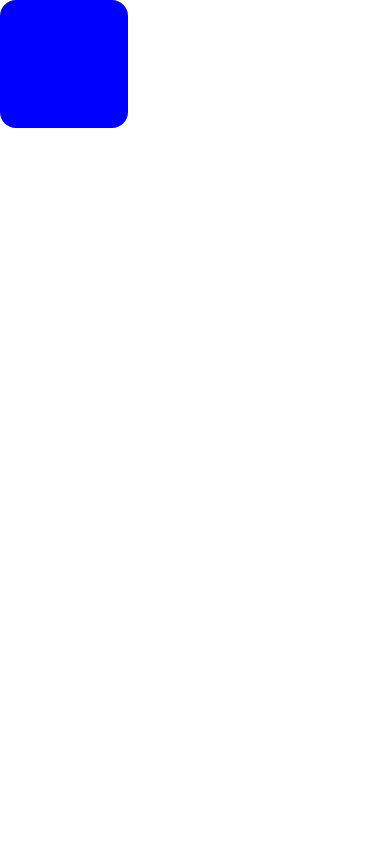
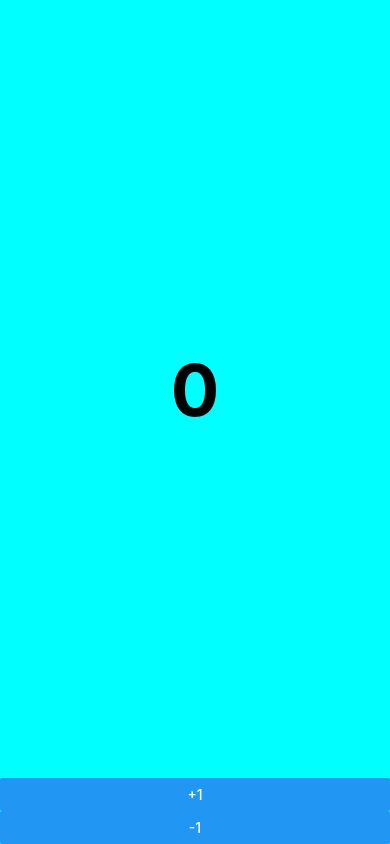
Before and after one commit to bulhwi/ReactNative_note, a React Native app in the folder LearnReactNative/: screen / in a window 390 px wide. Built offline with nearby package versions, Linux system fonts and the light colour scheme.

Commit message:
sample UI

```diff
--- a/LearnReactNative/App.js
+++ b/LearnReactNative/App.js
@@ -1,13 +1,28 @@
-import React from 'react';
-import {SafeAreaView} from 'react-native';
-import Box from './components/Box';
+import React, {useState} from 'react';
+import {SafeAreaView, StyleSheet} from 'react-native';
+import Counter from './components/Counter';
+// import Box from './components/Box';
 
 const App = () => {
+  // const [visible, setVisible] = useState(true);
+  // const onPress = () => {
+  //   setVisible(!visible);
+  // };
+
   return (
-    <SafeAreaView>
-      <Box rounded={true} size="large" color="blue" />
+    <SafeAreaView style={styles.full}>
+      <Counter />
+      {/*<Button title="토글" onPress={onPress} />*/}
+      {/*{visible && <Box rounded={true} size="large" color="blue" />}*/}
     </SafeAreaView>
   );
 };
 
+const styles = StyleSheet.create({
+  full: {
+    flex: 1,
+    backgroundColor: 'cyan',
+  },
+});
+
 export default App;
--- /dev/null
+++ b/LearnReactNative/components/Counter.js
@@ -0,0 +1,31 @@
+import React from 'react';
+import {View, Text, StyleSheet, Button} from 'react-native';
+
+function Counter() {
+  return (
+    <View style={styles.wrapper}>
+      <View style={styles.numberArea}>
+        <Text style={styles.number}>0</Text>
+      </View>
+      <Button title="+1" />
+      <Button title="-1" />
+    </View>
+  );
+}
+
+const styles = StyleSheet.create({
+  wrapper: {
+    flex: 1,
+  },
+  numberArea: {
+    flex: 1,
+    alignItems: 'center',
+    justifyContent: 'center',
+  },
+  number: {
+    fontSize: 72,
+    fontWeight: 'bold',
+  },
+});
+
+export default Counter;
```
